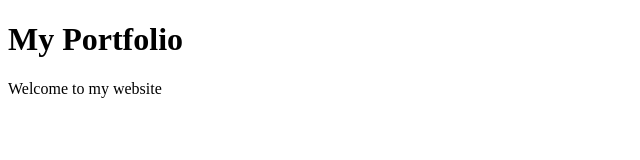
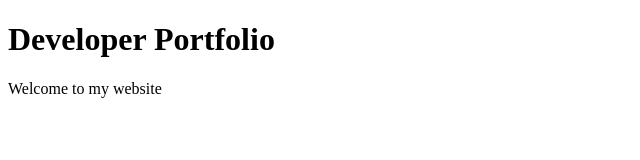
Before and after one commit to iamjmsgit/portfolio-website, a plain HTML site: page index.html in a window 1280 px wide. Shown: the whole page, without its empty margins (0-640 px from the left). Drawn offline with Linux system fonts and the light colour scheme.

Commit message:
Updated title

```diff
--- a/index.html
+++ b/index.html
@@ -6,7 +6,7 @@
     <title>Document</title>
 </head>
 <body>
-    <h1>My Portfolio</h1>
+    <h1>Developer Portfolio</h1>
     <p>Welcome to my website</p>
 </body>
 </html>
```
